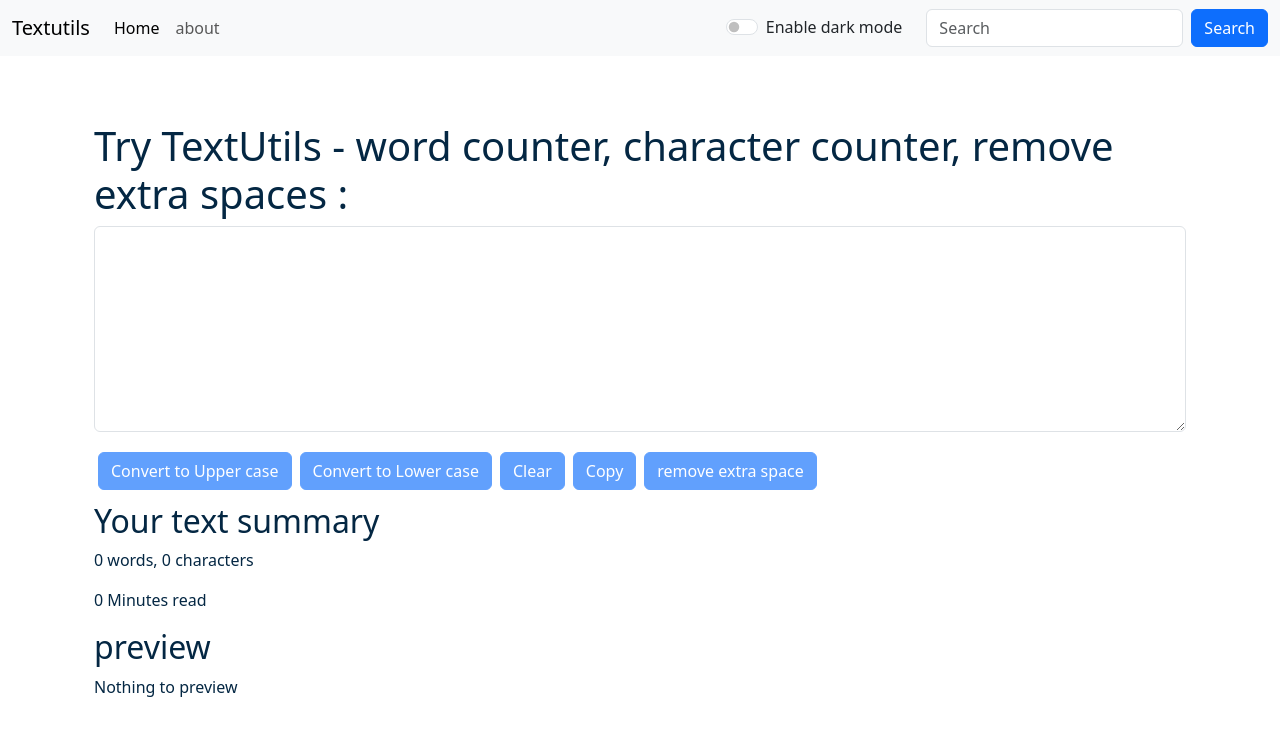
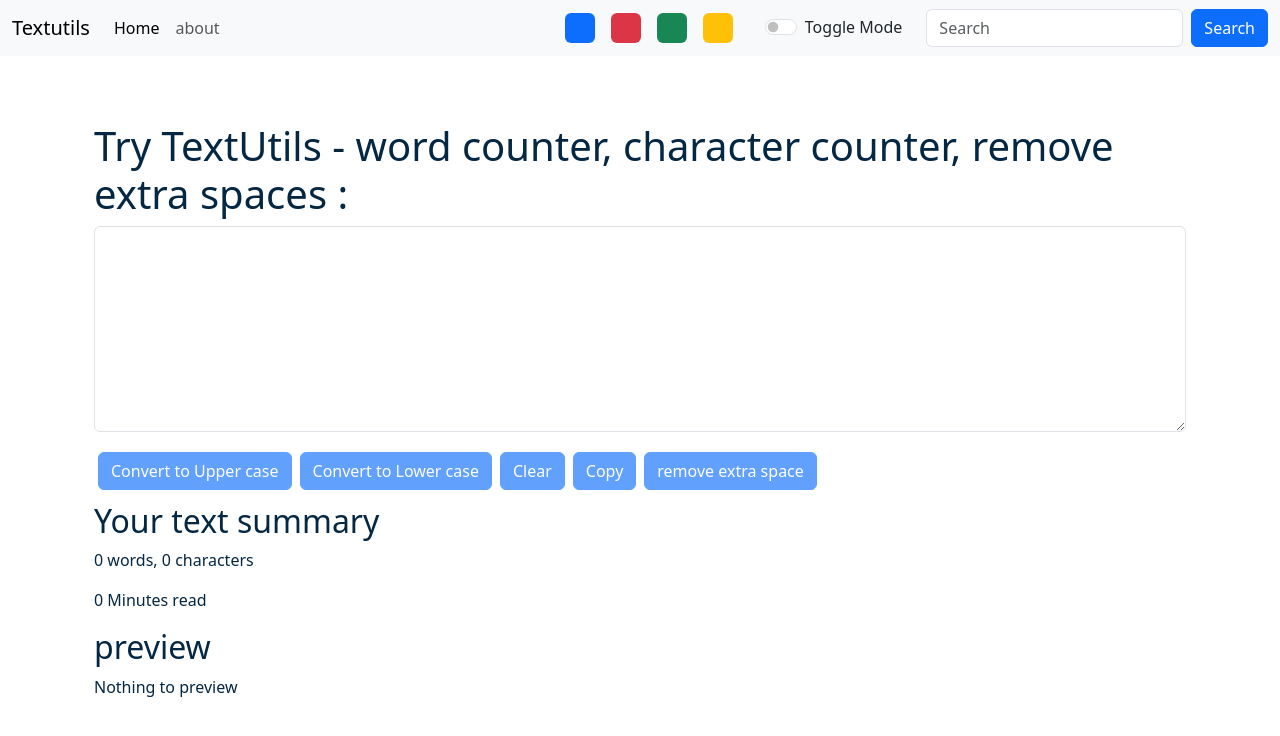
Before and after one commit to Hardikmaind/learning-react-Textutils-app-, a React (Create React App) app: page / in a window 1280 px wide. Shown: the top 736 px of the page. Built offline with nearby package versions, Linux system fonts and the light colour scheme.

Commit message:
vid-20 harry react course

```diff
--- a/src/App.js
+++ b/src/App.js
@@ -34,11 +34,22 @@
   // dark mode enabled hain ya nahi main yeh yaha se control kar sakta.
   const [mode, setMode] = useState("light"); //whether dark mode is enabled or not.
 
-  const togglemode = () => {
+  const removeBodyClasses=()=>{
+    document.body.classList.remove('bg-light')
+    document.body.classList.remove('bg-dark')
+    document.body.classList.remove('bg-succes')
+    document.body.classList.remove('bg-warning')
+    document.body.classList.remove('bg-danger')
+  }
+
+  const togglemode = (cls) => {
+    removeBodyClasses();
+    console.log(cls)
+    document.body.classList.add('bg-'+cls)
     if (mode === "light") {
       setMode("dark");
       // here success type alert is shown which is green in color
-      showAlert("dark mode has been enabled", "success");
+      showAlert(cls+" mode has been enabled", "success");
 
       //now the problem arise that when we set the dark mode to on..we are not able to see the text form's text. so we have to declare it as a state varabel
 
--- a/src/Components/Navbar.js
+++ b/src/Components/Navbar.js
@@ -58,6 +58,21 @@
               </Link>
             </li>
           </ul>
+
+                {/* rang b rangin toggle mode buttons in nav bar */}
+
+              <div className="d-flex">
+                                                        {/* onlick needs the funtion and not the funtion call .below written will directly call the funtion.below written is the funtion call */}
+                {/* <div className="bg-primary rounded mx-2" onClick={props.toggle('primary')} style={{height:'30px',width:'30px',}}></div> */}
+                                                      {/* since funtion is only require and not the funtion call, so we write the funtion in it(arrow funtion) . this primary will be passed to the "cls" parameter in funtion written in the App.js to */}
+                <div className="bg-primary rounded mx-2" onClick={()=>{props.toggle('primary')}} style={{height:'30px',width:'30px',cursor:'pointer'}}></div>
+                <div className="bg-danger rounded mx-2" onClick={()=>{props.toggle('danger')}} style={{height:'30px',width:'30px',cursor:'pointer'}}></div>
+                <div className="bg-success rounded mx-2" onClick={()=>{props.toggle('success')}} style={{height:'30px',width:'30px',cursor:'pointer'}}></div>
+                <div className="bg-warning rounded mx-2" onClick={()=>{props.toggle('warning')}} style={{height:'30px',width:'30px',cursor:'pointer'}}></div>
+
+              </div>
+
+
           {/* here text-light will give the white color t our text  */}
           {/* used the terinary operator here to add some condition on the props.specifymode. the condition says that if the mode is light then do it dark and vice vers. it only affects the text color..from dark to light */}
           <div
@@ -69,7 +84,7 @@
               className="form-check-label"
               htmlFor="flexSwitchCheckDefault"
             >
-              Enable dark mode
+              Toggle Mode
             </label>
             <input
               className="form-check-input"
```
Also changed, not shown: react harry notes.txt.
